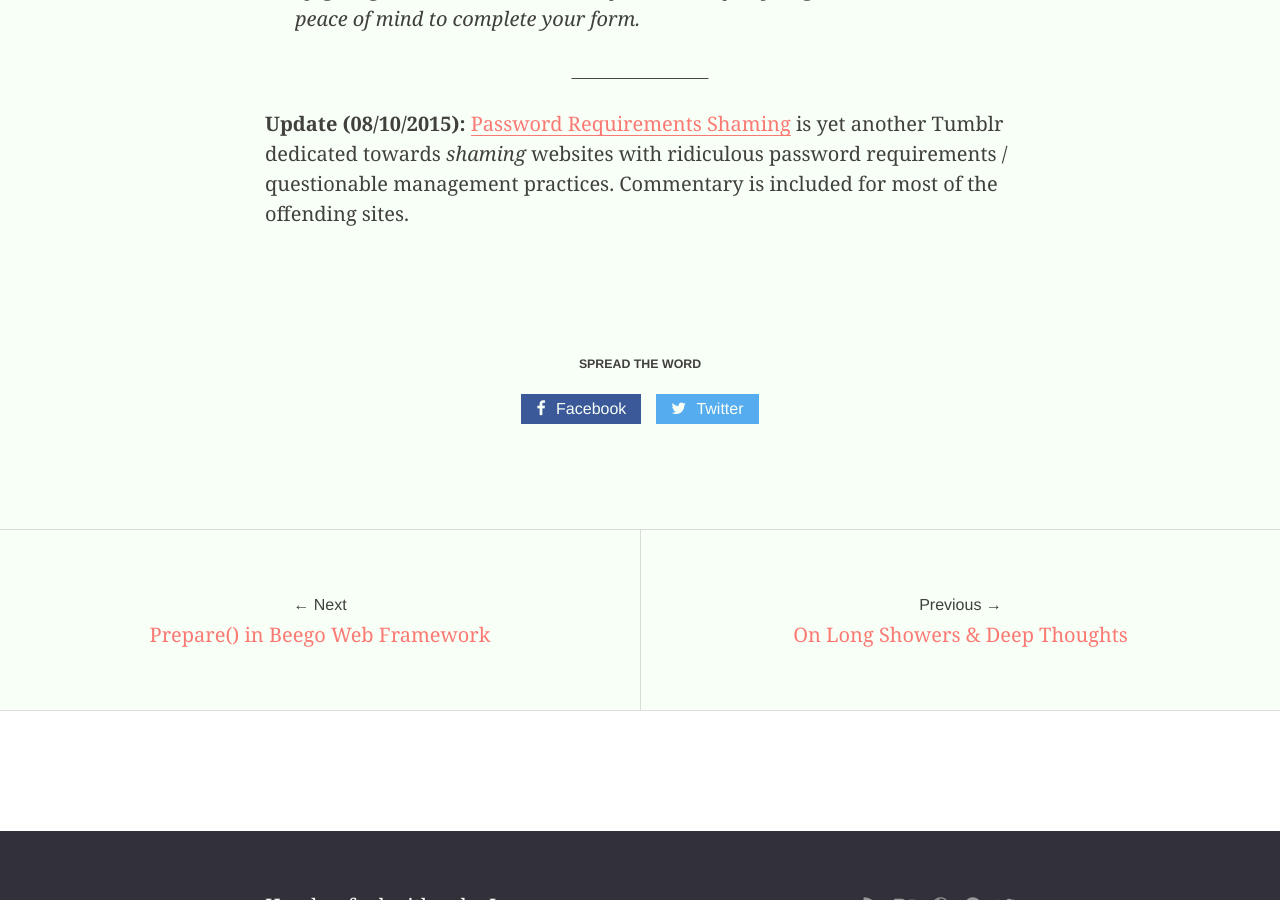
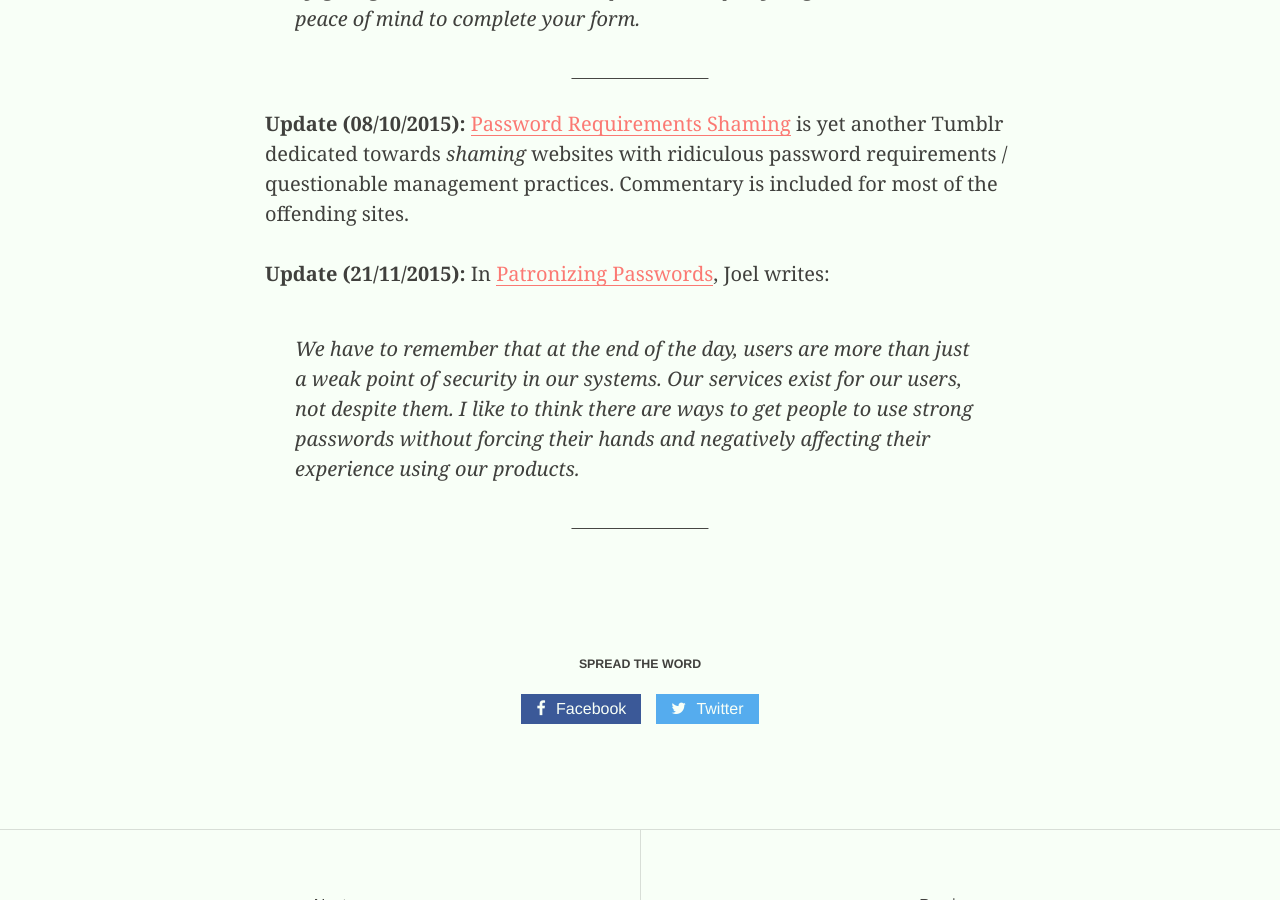
Before and after one commit to MrSaints/www-jekyll.fyianlai.com, a Jekyll site: the page built from _posts/2014-05-21-passwords-youre-doing-it-wrong.md, in a window 1280 px wide and 900 px high, scrolled down 10942 px. Built offline with Jekyll 4.4.1, drawn with Linux system fonts in a browser that asks for light colours; nearby versions of some CDN libraries; comment, search, counter and statistics services are not loaded.

Commit message:
Update password blog post with a new link

```diff
--- a/_posts/2014-05-21-passwords-youre-doing-it-wrong.md
+++ b/_posts/2014-05-21-passwords-youre-doing-it-wrong.md
@@ -142,3 +142,7 @@ Preventing errors from occurring is always the [best course of action](http://ww
 > By giving users control over their password input, you give them the peace of mind to complete your form.
 
 **Update (08/10/2015):** [Password Requirements Shaming](http://password-shaming.tumblr.com/) is yet another Tumblr dedicated towards _shaming_ websites with ridiculous password requirements / questionable management practices. Commentary is included for most of the offending sites.
+
+**Update (21/11/2015):** In [Patronizing Passwords](http://joelcalifa.com/blog/patronizing-passwords/), Joel writes:
+
+> We have to remember that at the end of the day, users are more than just a weak point of security in our systems. Our services exist for our users, not despite them. I like to think there are ways to get people to use strong passwords without forcing their hands and negatively affecting their experience using our products.
```
